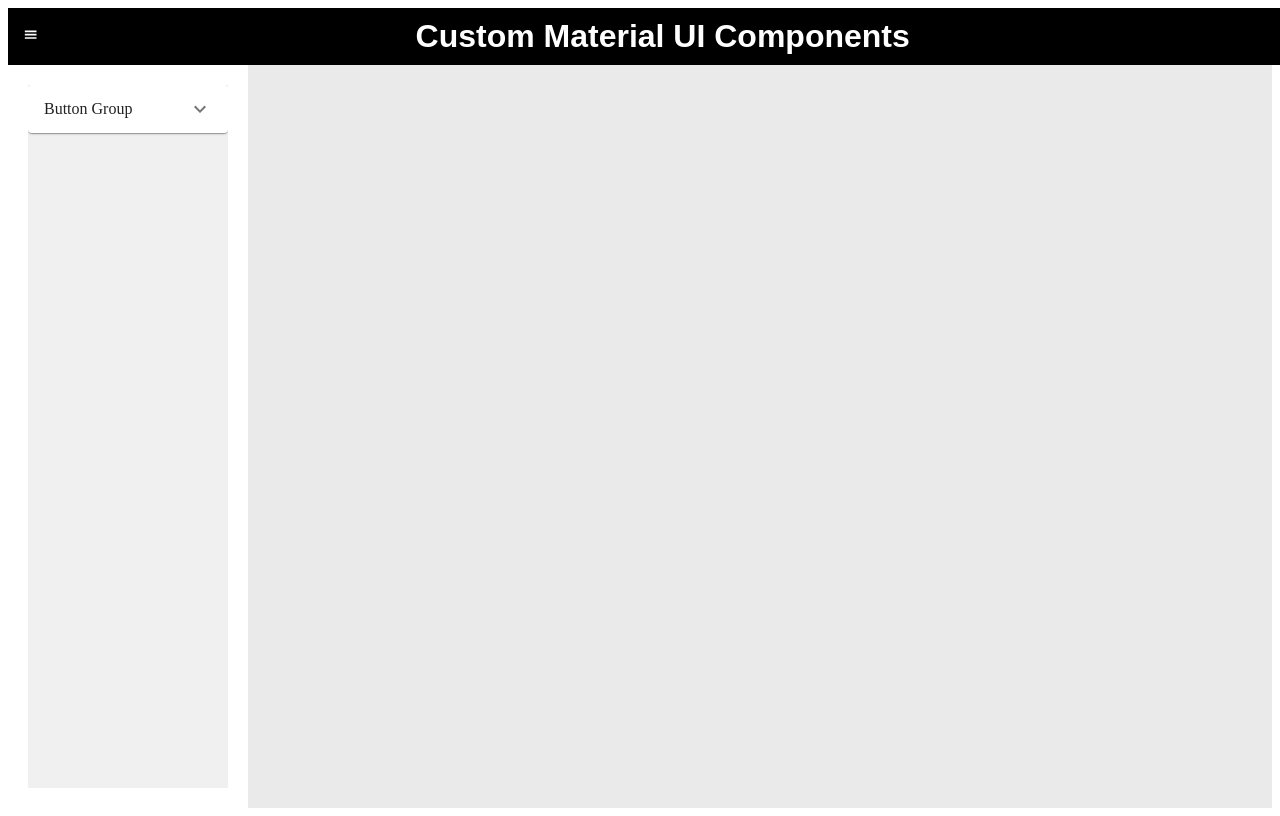
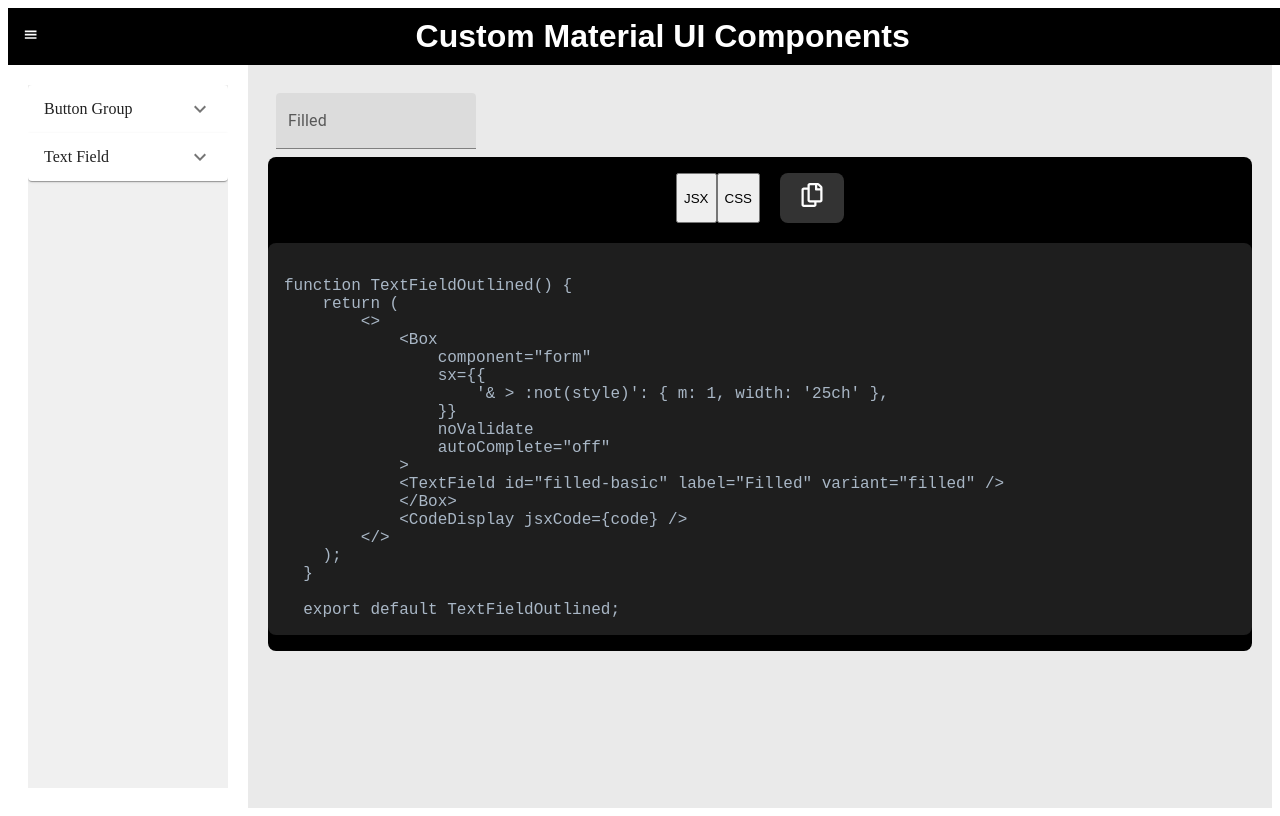
Before and after one commit to achanyaa/Test, a React (Vite) app: page /filledtextfield in a window 1280 px wide. Built offline with nearby package versions, Linux system fonts and the light colour scheme.

Commit message:
textfield added

```diff
--- /dev/null
+++ b/src/components/TextField/textfieldFilled.jsx
@@ -0,0 +1,46 @@
+import * as React from 'react';
+import Box from '@mui/material/Box';
+import TextField from '@mui/material/TextField';
+import CodeDisplay from '../rightSideSection/CodeDisplay';
+
+const code = `
+function TextFieldOutlined() {
+    return (
+        <>
+            <Box
+                component="form"
+                sx={{
+                    '& > :not(style)': { m: 1, width: '25ch' },
+                }}
+                noValidate
+                autoComplete="off"
+            >
+            <TextField id="filled-basic" label="Filled" variant="filled" />
+            </Box>
+            <CodeDisplay jsxCode={code} />
+        </>
+    );
+  }
+
+  export default TextFieldOutlined;
+`;
+
+function TextFieldFilled() {
+    return (
+        <>
+            <Box
+                component="form"
+                sx={{
+                    '& > :not(style)': { m: 1, width: '25ch' },
+                }}
+                noValidate
+                autoComplete="off"
+            >
+               <TextField id="filled-basic" label="Filled" variant="filled" />
+            </Box>
+            <CodeDisplay jsxCode={code} />
+        </>
+    );
+}
+
+export default TextFieldFilled;
--- /dev/null
+++ b/src/components/TextField/textfieldOutlined.jsx
@@ -0,0 +1,46 @@
+import * as React from 'react';
+import Box from '@mui/material/Box';
+import TextField from '@mui/material/TextField';
+import CodeDisplay from '../rightSideSection/CodeDisplay';
+
+const code = `
+function TextFieldOutlined() {
+    return (
+        <>
+            <Box
+                component="form"
+                sx={{
+                    '& > :not(style)': { m: 1, width: '25ch' },
+                }}
+                noValidate
+                autoComplete="off"
+            >
+                <TextField id="outlined-basic" label="Outlined" variant="outlined" />
+            </Box>
+            <CodeDisplay jsxCode={code} />
+        </>
+    );
+  }
+
+  export default TextFieldOutlined;
+`;
+
+function TextFieldOutlined() {
+    return (
+        <>
+            <Box
+                component="form"
+                sx={{
+                    '& > :not(style)': { m: 1, width: '25ch' },
+                }}
+                noValidate
+                autoComplete="off"
+            >
+                <TextField id="outlined-basic" label="Outlined" variant="outlined" />
+            </Box>
+            <CodeDisplay jsxCode={code} />
+        </>
+    );
+}
+
+export default TextFieldOutlined;
--- a/src/components/rightSideSection/RightSideSection.jsx
+++ b/src/components/rightSideSection/RightSideSection.jsx
@@ -2,6 +2,8 @@ import React,{useState} from 'react';
 import ButtonNormal from '../Button/buttonNormal';
 import ButtonContained from '../Button/buttonContained';
 import ButtonOutlined from '../Button/buttonOutlined';
+import TextFieldOutlined from '../TextField/textfieldOutlined';
+import TextFieldFilled from '../TextField/textfieldFilled';
 import { Routes, Route } from 'react-router-dom'
 
 const RightSideSection = () => {
@@ -12,6 +14,10 @@ const RightSideSection = () => {
         <Route path="/normalbutton" element={<ButtonNormal />} />
         <Route path="/containedbutton" element={<ButtonContained />} />
         <Route path="/outlinedbutton" element={<ButtonOutlined />} />
+        <Route path="/outlinedtextfield" element={<TextFieldOutlined />} />
+        <Route path="/filledtextfield" element={<TextFieldFilled />} />
+
+
       </Routes>
     </div>
   );
--- a/src/components/sidebar/Sidebar.jsx
+++ b/src/components/sidebar/Sidebar.jsx
@@ -12,6 +12,11 @@ const Sidebar = ({ isOpen }) => {
     { label: "Normal Button", link: "/normalbutton" },
     { label: "Contained Button", link: "/containedbutton" },
     { label: "Outlined Button", link: "/outlinedbutton" }
+  ];
+  const textfielditems = [
+    { label: "Outlined", link: "/outlinedtextfield" },
+    { label: "Filled", link: "/filledtextfield" },
+    { label: "Standard", link: "/standardtextfield" }
   ];
 
   return (
@@ -34,6 +39,24 @@ const Sidebar = ({ isOpen }) => {
           </ul>
         </AccordionDetails>
       </Accordion>
+      <Accordion sx={{ '&.MuiAccordion-root:before': { display: 'none' } }} >
+        <AccordionSummary
+          expandIcon={<ExpandMoreIcon />}
+          aria-controls="panel1-content"
+          id="panel1-header"
+        >
+          Text Field
+        </AccordionSummary>
+        <AccordionDetails>
+          <ul style={{ listStyleType: 'none', padding: 0 }}>
+            {textfielditems.map((item, index) => (
+              <li key={index}>
+                <Link to={item.link} style={{ textDecoration: 'none' }}>{item.label}</Link>
+              </li>
+            ))}
+          </ul>
+        </AccordionDetails>
+      </Accordion>
 
 
     </div>
```
